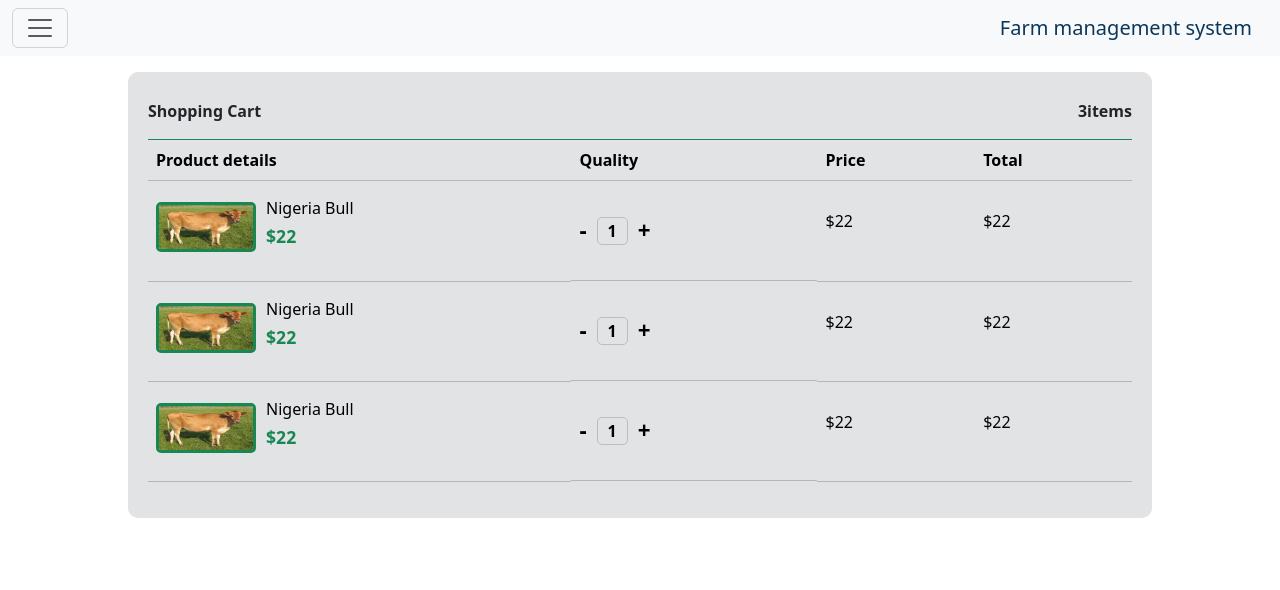
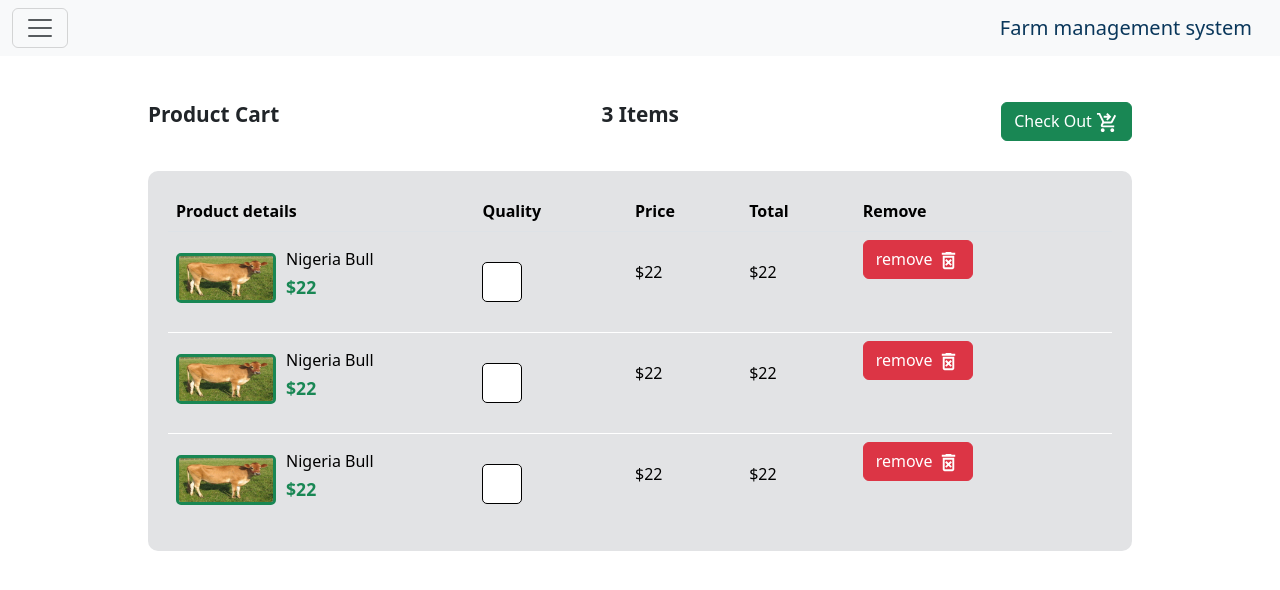
Before and after one commit to Samcodedev/Farm-management-system, a React (Create React App) app in the folder front-end/: page /Cart in a window 1280 px wide. Shown: the top 590 px of the page. Built offline with nearby package versions, Linux system fonts and the light colour scheme.

Commit message:
cart-page_remodification

```diff
--- a/front-end/src/Components/CartPage/CartPage.css
+++ b/front-end/src/Components/CartPage/CartPage.css
@@ -4,7 +4,7 @@
 }
 .CartPage .sub-CartPage{
     width: 80%;
-    background-color: var(--light-gray);
+    /* background-color: var(--light-gray); */
     padding: 20px 20px;
     border-radius: 10px;
     display: flex;
@@ -15,12 +15,12 @@
     width: 100%;
 }
 .CartPage .sub-CartPage .cart .head{
-    border-bottom: 1.5px solid var(--brandcolor);
+    /* border-bottom: 1.5px solid var(--brandcolor); */
     display: flex;
     justify-content: space-between;
     padding: 10px 0;
 }
 .CartPage .sub-CartPage .cart .head h3{
-    font-size: 1rem;
-    font-weight: 700;
+    font-size: 1.3rem;
+    font-weight: 800;
 }
--- a/front-end/src/Components/CartPage/CartPage.jsx
+++ b/front-end/src/Components/CartPage/CartPage.jsx
@@ -3,6 +3,8 @@ import CartList from '../ReuseComponent/CartList/CartList'
 import Data from './Data.json'
 import './CartPage.css'
 import Input from '../ReuseComponent/Input'
+
+import {MdShoppingCartCheckout} from 'react-icons/md'
 
 //bootstrap import
 import Button from 'react-bootstrap/Button';
@@ -35,8 +37,9 @@ const CartPage = () => {
       <div className="sub-CartPage">
         <div className="cart">
           <div className="head">
-            <h3>Shopping Cart</h3>
-            <h3>3items</h3>
+            <h3>Product Cart</h3>
+            <h3>3 Items</h3>
+            <Button variant="success">Check Out <MdShoppingCartCheckout fontSize={23} /> </Button>
           </div>
           <div className="body">
             <CartList />
--- a/front-end/src/Components/ReuseComponent/CartList/CartList.css
+++ b/front-end/src/Components/ReuseComponent/CartList/CartList.css
@@ -1,10 +1,23 @@
 .CartList{
     display: flex;
     justify-content: center;
+    background-color: var(--light-gray) !important;
+    margin-top: 20px;
+    border-radius: 10px;
+    padding: 20px 20px 0px 20px;
 }
 
+.CartList table{
+    background-color: transparent !important;
+}
 .CartList table tbody tr td p{
     line-height: 65px;
+}
+.CartList table tbody tr{
+    border-bottom: 1.5px solid #fff;
+}
+.CartList table tbody tr:last-child{
+    border-bottom: var(--light-gray);
 }
 .CartList table tbody tr td:first-child{
     max-width: 150px;
@@ -37,8 +50,9 @@
     color: var(--brandcolor);
 }
 
-
-
+.CartList table tbody tr td, .CartList table th{
+    background-color: transparent !important;
+}
 
 
 
@@ -49,7 +63,15 @@
     gap: 10px;
     height: 100px;
     width: 100% !important;
+    border-bottom-width: 0px !important;
     /* background-color: aqua; */
+}
+.CartList table tbody tr td:nth-child(2) input{
+    width: 40px;
+    height:40px;
+    border: 1.5px solid #000;
+    border-radius: 5px;
+    padding: 2px 2px 2px 10px;
 }
 .CartList table tbody tr td:nth-child(2) span{
     font-size: 1.4rem;
@@ -58,7 +80,7 @@
 }
 .CartList table tbody tr td:nth-child(2) .count{
     padding: 1px 10px;
-    border: 1.5px solid var(--gray);
+    /* border: 1.5px solid var(--gray); */
     font-size: 1rem;
     font-weight: 700;
     border-radius: 5px;
--- a/front-end/src/Components/ReuseComponent/CartList/CartList.js
+++ b/front-end/src/Components/ReuseComponent/CartList/CartList.js
@@ -2,6 +2,9 @@ import React, { useState } from 'react'
 import './CartList.css'
 import img from '../../Assets/animal-2.jpeg'
 
+import {MdOutlineDeleteForever} from 'react-icons/md'
+//bootstrap import
+import Button from 'react-bootstrap/Button';
 import Table from 'react-bootstrap/esm/Table'
 
 const CartList = () => {
@@ -25,13 +28,14 @@ const CartList = () => {
 
   return (
     <div className='CartList'>
-        <Table variant='secondary'>
+        <Table>
             <thead>
                 <tr>
                     <th>Product details</th>
                     <th>Quality</th>
                     <th>Price</th>
                     <th>Total</th>
+                    <th>Remove</th>
                 </tr>
             </thead>
             <tbody>
@@ -46,12 +50,13 @@ const CartList = () => {
                         </div>
                     </td>
                     <td>
-                        <span onClick={qualitySub}>-</span>
-                        <div className='count'>{count >=1? count : countFunc(1)}</div>
-                        <span onClick={qualityAdd}>+</span>
+                        <input type='number' onChange={(e)=> change(e.target.value) } />
                     </td>
                     <td><p>${productPrice}</p></td>
                     <td><p>${price}</p></td>
+                    <td>
+                        <Button variant="danger">remove <MdOutlineDeleteForever fontSize={23} /> </Button>
+                    </td>
                 </tr>
                 <tr>
                     <td>
@@ -64,12 +69,13 @@ const CartList = () => {
                         </div>
                     </td>
                     <td>
-                        <span onClick={qualitySub}>-</span>
-                        <div className='count'>{count >=1? count : countFunc(1)}</div>
-                        <span onClick={qualityAdd}>+</span>
+                        <input type='number' onChange={(e)=> change(e.target.value) } />
                     </td>
                     <td><p>${productPrice}</p></td>
                     <td><p>${price}</p></td>
+                    <td>
+                        <Button variant="danger">remove <MdOutlineDeleteForever fontSize={23} /> </Button>
+                    </td>
                 </tr>
                 <tr>
                     <td>
@@ -82,12 +88,13 @@ const CartList = () => {
                         </div>
                     </td>
                     <td>
-                        <span onClick={qualitySub}>-</span>
-                        <div className='count'>{count >=1? count : countFunc(1)}</div>
-                        <span onClick={qualityAdd}>+</span>
+                        <input type='number' onChange={(e)=> change(e.target.value) } />
                     </td>
                     <td><p>${productPrice}</p></td>
                     <td><p>${price}</p></td>
+                    <td>
+                        <Button variant="danger">remove <MdOutlineDeleteForever fontSize={23} /> </Button>
+                    </td>
                 </tr>
             </tbody>
         </Table>
```
